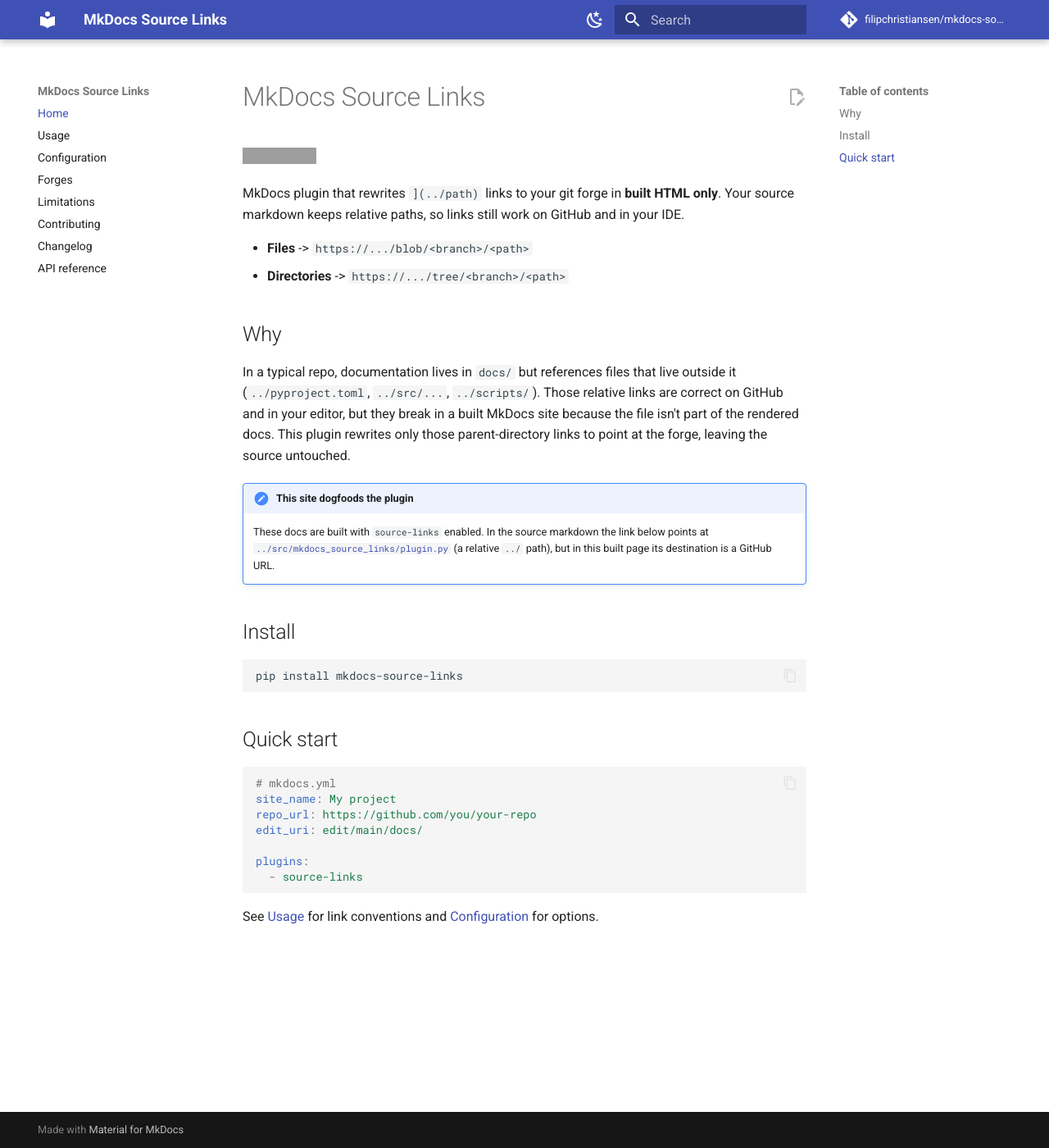
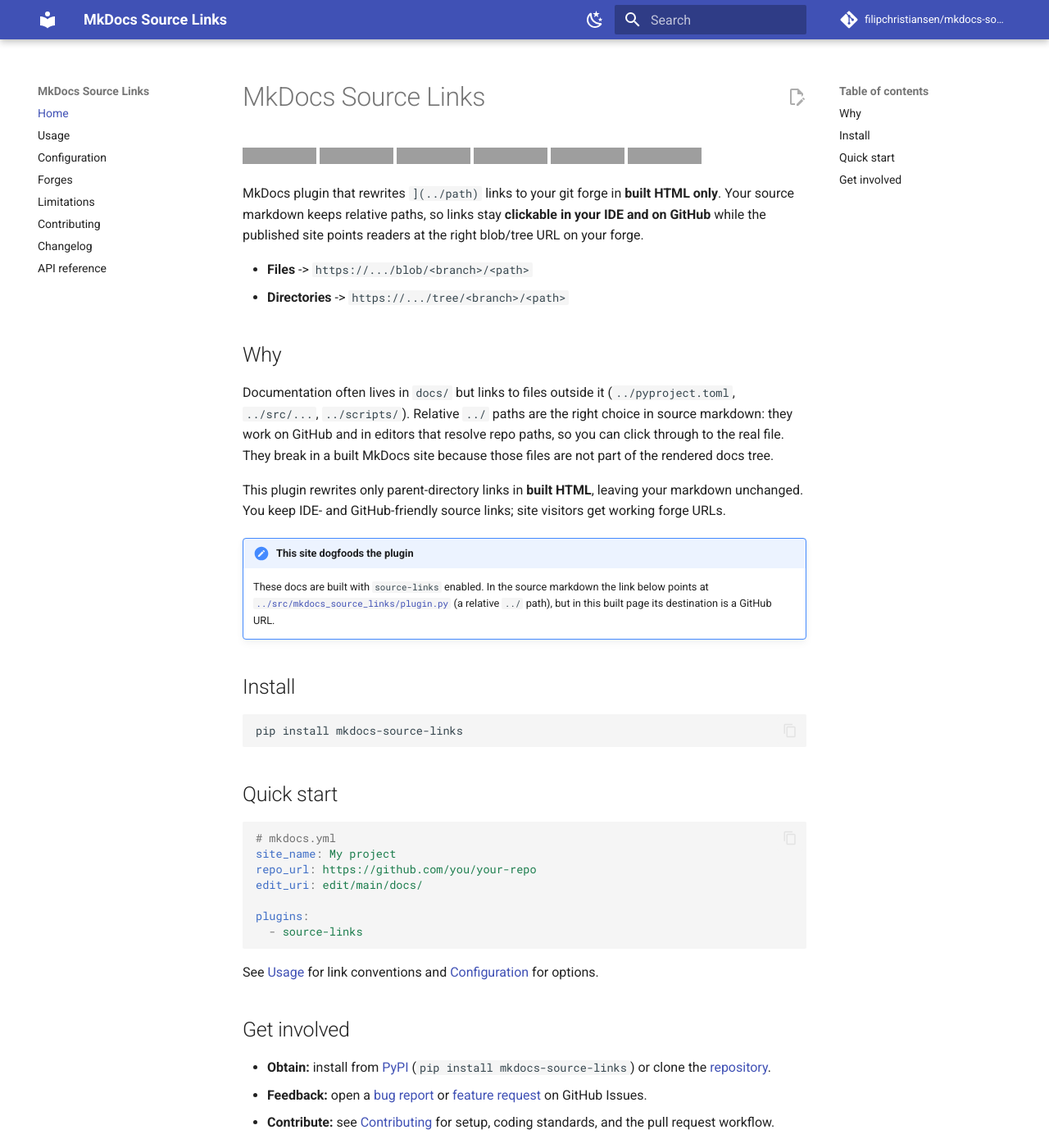
Before and after one commit to filipchristiansen/mkdocs-source-links, an MkDocs documentation site: the page built from docs/index.md, in a window 1280 px wide and 1400 px high. Shown: the whole window at 82% size. Built offline with MkDocs 1.6.1 and Material for MkDocs 9.7.7, drawn with Linux system fonts in a browser that asks for light colours; comment, search, counter and statistics services are not loaded; grey boxes are pictures that could not be loaded.

Commit message:
chore: add OpenSSF badges, Scorecard workflow, and signed release tags
- Add Best Practices and Scorecard badges to README and docs site
- Add Scorecard workflow with SARIF upload; strengthen SECURITY.md
- Use git tag -s in release helper; verify tags before PyPI publish
- Add MIT badge; expand docs index; exclude snippet pages from mkdocs nav

````diff
--- a/docs/index.md
+++ b/docs/index.md
@@ -1,20 +1,28 @@
 # MkDocs Source Links
 
+[![OpenSSF Best Practices](https://www.bestpractices.dev/projects/13299/badge)](https://www.bestpractices.dev/projects/13299)
+[![OpenSSF Scorecard](https://api.scorecard.dev/projects/github.com/filipchristiansen/mkdocs-source-links/badge)](https://scorecard.dev/viewer/?uri=github.com/filipchristiansen/mkdocs-source-links)
 [![PyPI](https://img.shields.io/pypi/v/mkdocs-source-links?logo=pypi&logoColor=white)](https://pypi.org/project/mkdocs-source-links)
+[![License: MIT](https://img.shields.io/badge/License-MIT-yellow.svg)](https://github.com/filipchristiansen/mkdocs-source-links/blob/main/LICENSE)
+[![CI](https://github.com/filipchristiansen/mkdocs-source-links/actions/workflows/ci.yml/badge.svg?branch=main)](https://github.com/filipchristiansen/mkdocs-source-links/actions/workflows/ci.yml?query=branch%3Amain)
+[![python](https://img.shields.io/badge/Python-3.10+-3776AB.svg?logo=python&logoColor=white)](https://www.python.org/downloads)
 
 MkDocs plugin that rewrites `](../path)` links to your git forge in **built HTML only**. Your
-source markdown keeps relative paths, so links still work on GitHub and in your IDE.
+source markdown keeps relative paths, so links stay **clickable in your IDE and on GitHub** while
+the published site points readers at the right blob/tree URL on your forge.
 
 - **Files** -> `https://.../blob/<branch>/<path>`
 - **Directories** -> `https://.../tree/<branch>/<path>`
 
 ## Why
 
-In a typical repo, documentation lives in `docs/` but references files that live outside it
-(`../pyproject.toml`, `../src/...`, `../scripts/`). Those relative links are correct on GitHub and
-in your editor, but they break in a built MkDocs site because the file isn't part of the rendered
-docs. This plugin rewrites only those parent-directory links to point at the forge, leaving the
-source untouched.
+Documentation often lives in `docs/` but links to files outside it (`../pyproject.toml`,
+`../src/...`, `../scripts/`). Relative `../` paths are the right choice in source markdown: they
+work on GitHub and in editors that resolve repo paths, so you can click through to the real file.
+They break in a built MkDocs site because those files are not part of the rendered docs tree.
+
+This plugin rewrites only parent-directory links in **built HTML**, leaving your markdown unchanged.
+You keep IDE- and GitHub-friendly source links; site visitors get working forge URLs.
 
 !!! note "This site dogfoods the plugin"
     These docs are built with `source-links` enabled. In the source markdown the link below points
@@ -40,3 +48,9 @@
 ```
 
 See [Usage](usage.md) for link conventions and [Configuration](configuration.md) for options.
+
+## Get involved
+
+- **Obtain:** install from [PyPI](https://pypi.org/project/mkdocs-source-links) (`pip install mkdocs-source-links`) or clone the [repository](https://github.com/filipchristiansen/mkdocs-source-links).
+- **Feedback:** open a [bug report](https://github.com/filipchristiansen/mkdocs-source-links/issues/new?template=bug_report.md) or [feature request](https://github.com/filipchristiansen/mkdocs-source-links/issues/new?template=feature_request.md) on GitHub Issues.
+- **Contribute:** see [Contributing](contributing.md) for setup, coding standards, and the pull request workflow.
--- a/mkdocs.yml
+++ b/mkdocs.yml
@@ -4,6 +4,8 @@
 repo_url: https://github.com/filipchristiansen/mkdocs-source-links
 repo_name: filipchristiansen/mkdocs-source-links
 edit_uri: edit/main/docs/
+
+exclude_docs: snippets/*
 
 theme:
   name: material
````
Also changed, not shown: .cursor/skills/commit-and-pr-workflow/SKILL.md (+4 -1 lines), CONTRIBUTING.md (+18 -2 lines), README.md (+5 -2 lines), SECURITY.md (+15 -6 lines), docs/contributing.md (+6 -0 lines), 6 other files.
